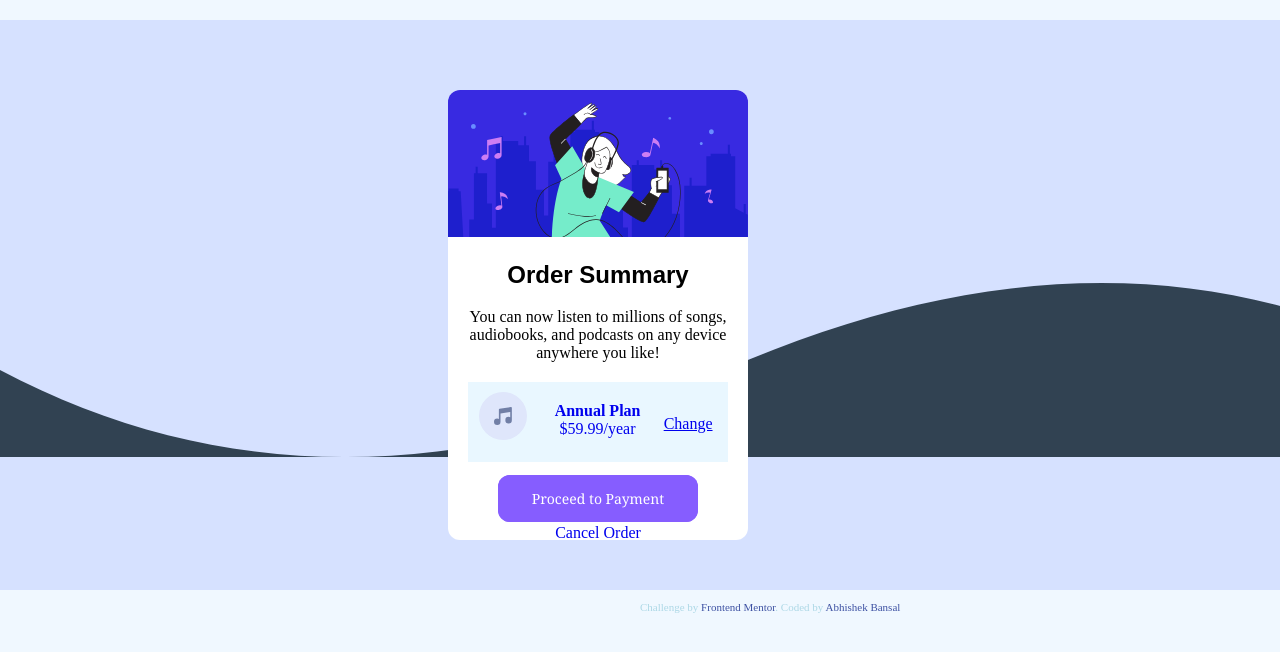
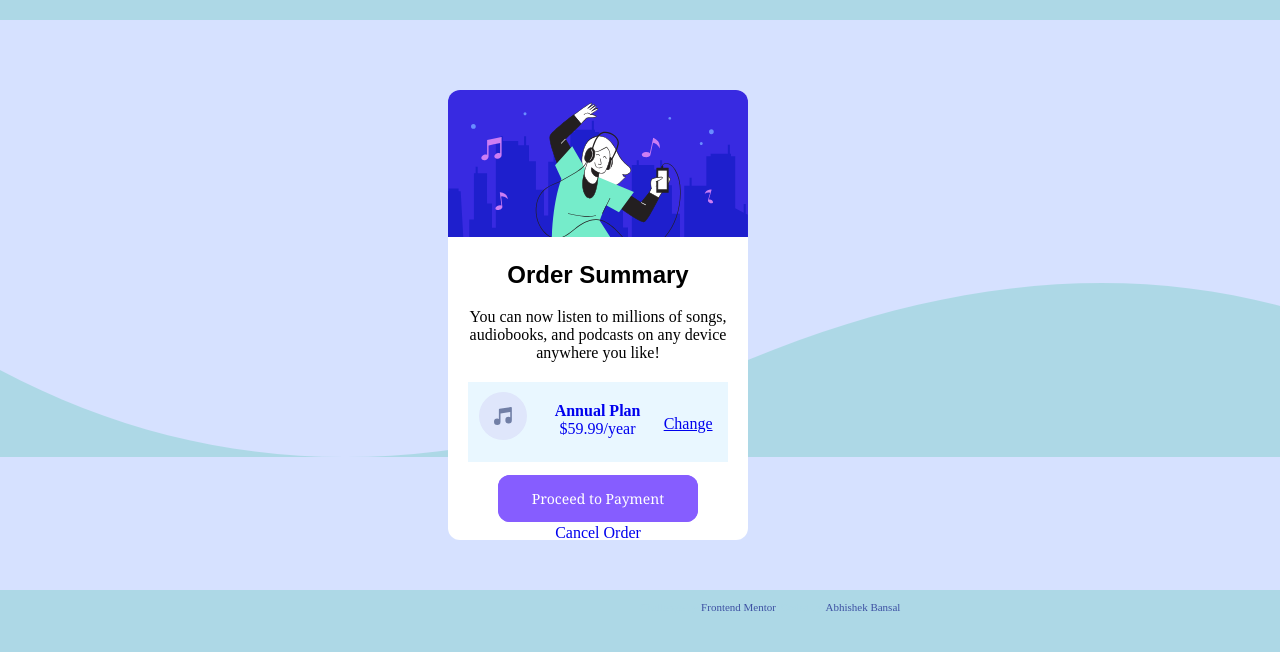
Before and after one commit to 2509abhi/order_sum2, a plain HTML site: page index.html in a window 1280 px wide. Drawn offline with Linux system fonts and the light colour scheme.

Commit message:
Update index.html

```diff
--- a/index.html
+++ b/index.html
@@ -30,7 +30,7 @@
     }
 
     body {
-      background-color: aliceblue;
+      background-color:  lightblue;
       margin: 0;
       padding: 0;
 
@@ -38,7 +38,7 @@
 
     .out-order {
       background-image: url("images/pattern-background-desktop.svg");
-      background-color: #314252;
+      background-color:  lightblue;
       height: 500px;
       margin-top: 20px;
       padding: 70px 35% 0;
```
